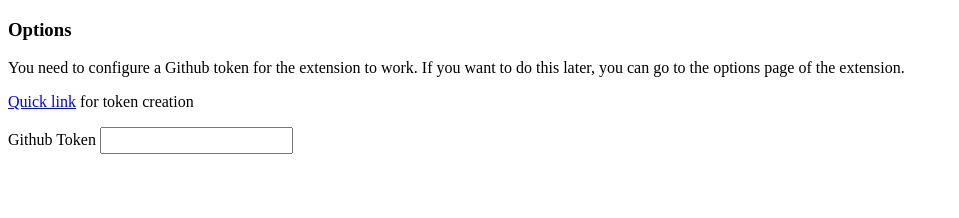
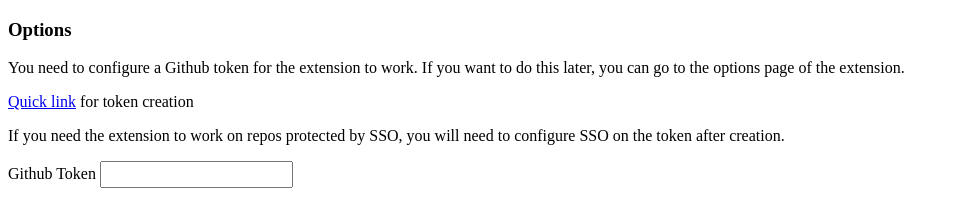
Before and after one commit to BenMatase/chainlink-extension, a website built with Parcel: page source/options.html in a window 1280 px wide. Shown: the whole page, without its empty margins (0-959 px from the left). Built offline with nearby package versions, Linux system fonts and the light colour scheme; what webext-options-sync would draw is missing.

Commit message:
Add section in options page about SSO

```diff
--- a/source/options.html
+++ b/source/options.html
@@ -11,6 +11,9 @@
         for token creation
     </p>
 
+	<p>
+		If you need the extension to work on repos protected by SSO, you will need to configure SSO on the token after creation.
+	</p>
 
 	<div class="text-inputs">
 		<label class="token-input">
```
